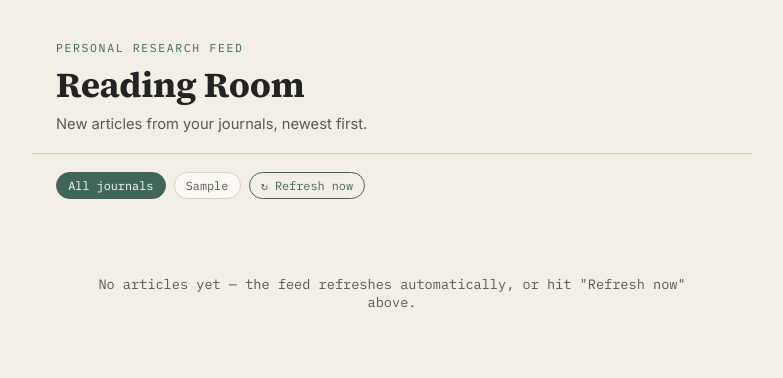
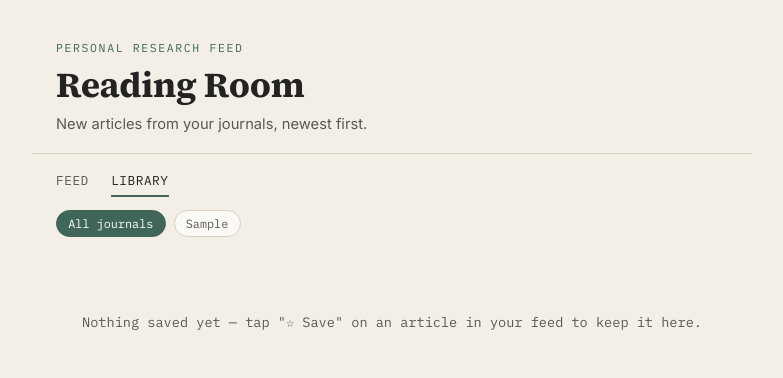
Before and after one commit to aubelej/readingroom, a FastAPI app: page /library in a window 1280 px wide. Shown: the top 378 px of the page, without its empty margins (248-1031 px from the left). Run offline with FastAPI, Linux system fonts and the light colour scheme; tables that the repository leaves empty hold one stand-in row (values such as "Sample post").

Commit message:
Add tabbar and save button styles to feed.html

```diff
--- a/templates/feed.html
+++ b/templates/feed.html
@@ -54,9 +54,31 @@
     font-size: 0.92rem;
   }
 
+  .tabbar{
+    max-width: 720px;
+    margin: 1.1rem auto 0;
+    padding: 0 1.5rem;
+    display:flex;
+    gap: 1.4rem;
+  }
+  .tab-link{
+    font-family:'IBM Plex Mono', monospace;
+    font-size: 0.8rem;
+    letter-spacing: 0.04em;
+    text-transform: uppercase;
+    text-decoration:none;
+    color: var(--ink-soft);
+    padding-bottom: 0.4rem;
+    border-bottom: 2px solid transparent;
+  }
+  .tab-link.active{
+    color: var(--ink);
+    border-bottom-color: var(--tab);
+  }
+
   .toolbar{
     max-width: 720px;
-    margin: 1.1rem auto 0;
+    margin: 0.8rem auto 0;
     padding: 0 1.5rem;
     display:flex;
     flex-wrap: wrap;
@@ -172,6 +194,22 @@
     border-bottom: 1px solid var(--tab);
     padding-bottom: 1px;
   }
+  .save-btn{
+    margin-left: auto;
+    font-family:'IBM Plex Mono', monospace;
+    font-size: 0.72rem;
+    background: none;
+    border: 1px solid var(--rule);
+    border-radius: 999px;
+    padding: 0.25rem 0.65rem;
+    color: var(--ink-soft);
+    cursor: pointer;
+  }
+  .save-btn.saved{
+    background: var(--tab-soft);
+    border-color: var(--tab);
+    color: var(--tab);
+  }
   .card.unread::before{
     content:"";
     position:absolute;
@@ -199,19 +237,31 @@
   <p class="sub">New articles from your journals, newest first.</p>
 </header>
 
+<div class="tabbar">
+  <a href="/" class="tab-link {{ 'active' if view == 'feed' else '' }}">Feed</a>
+  <a href="/library" class="tab-link {{ 'active' if view == 'library' else '' }}">Library</a>
+</div>
+
 <div class="toolbar">
-  <a href="/" class="chip {{ 'active' if not selected_journal else '' }}">All journals</a>
+  {% set base = '/library' if view == 'library' else '/' %}
+  <a href="{{ base }}" class="chip {{ 'active' if not selected_journal else '' }}">All journals</a>
   {% for j in journals %}
-    <a href="/?journal={{ j | urlencode }}" class="chip {{ 'active' if selected_journal == j else '' }}">{{ j }}</a>
+    <a href="{{ base }}?journal={{ j | urlencode }}" class="chip {{ 'active' if selected_journal == j else '' }}">{{ j }}</a>
   {% endfor %}
+  {% if view == 'feed' %}
   <form method="post" action="/refresh" onsubmit="this.querySelector('button').innerText='Refreshing…'">
     <button type="submit" class="refresh-btn">↻ Refresh now</button>
   </form>
+  {% endif %}
 </div>
 
 <main>
   {% if articles|length == 0 %}
-    <div class="empty">No articles yet — the feed refreshes automatically, or hit "Refresh now" above.</div>
+    {% if view == 'library' %}
+      <div class="empty">Nothing saved yet — tap "☆ Save" on an article in your feed to keep it here.</div>
+    {% else %}
+      <div class="empty">No articles yet — the feed refreshes automatically, or hit "Refresh now" above.</div>
+    {% endif %}
   {% endif %}
 
   {% for a in articles %}
@@ -226,6 +276,9 @@
     {% if a['summary'] %}<div class="summary">{{ a['summary'] }}</div>{% endif %}
     <div class="actions">
       <a href="{{ a['link'] }}" target="_blank" rel="noopener" onclick="markRead({{ a['id'] }})">Read / PDF ↗</a>
+      <button class="save-btn {{ 'saved' if a['saved'] else '' }}" onclick="toggleSave({{ a['id'] }}, this)">
+        {{ '★ Saved' if a['saved'] else '☆ Save' }}
+      </button>
     </div>
   </article>
   {% endfor %}
@@ -237,6 +290,24 @@ function markRead(id){
   const el = document.getElementById(`article-${id}`);
   if(el) el.classList.remove('unread');
 }
+
+const IS_LIBRARY = {{ 'true' if view == 'library' else 'false' }};
+
+async function toggleSave(id, btn){
+  const res = await fetch(`/toggle-save/${id}`, {method: 'POST'});
+  const data = await res.json();
+  if(!data.ok) return;
+
+  if(IS_LIBRARY && !data.saved){
+    // unsaved while viewing the Library — remove the card
+    const card = document.getElementById(`article-${id}`);
+    if(card) card.remove();
+    return;
+  }
+
+  btn.classList.toggle('saved', data.saved);
+  btn.textContent = data.saved ? '★ Saved' : '☆ Save';
+}
 </script>
 
 </body>
```
